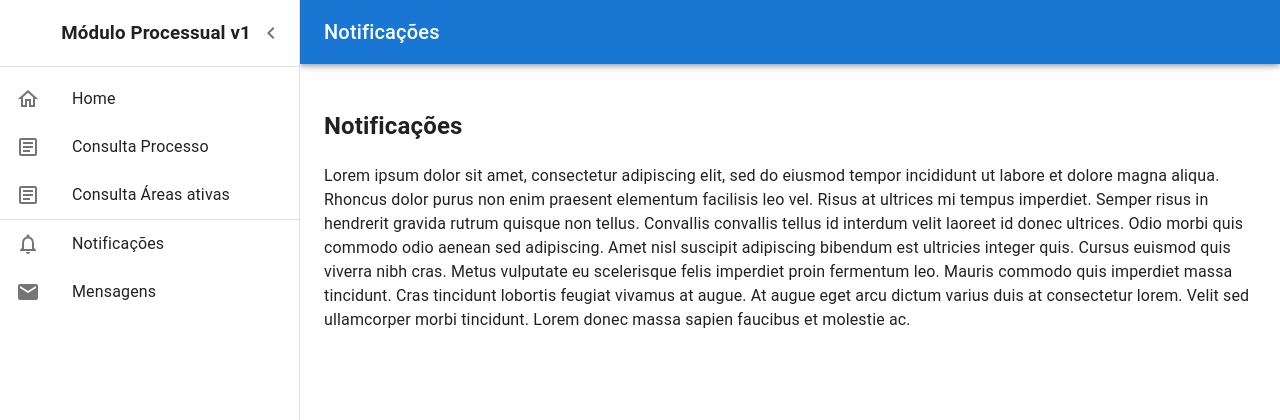
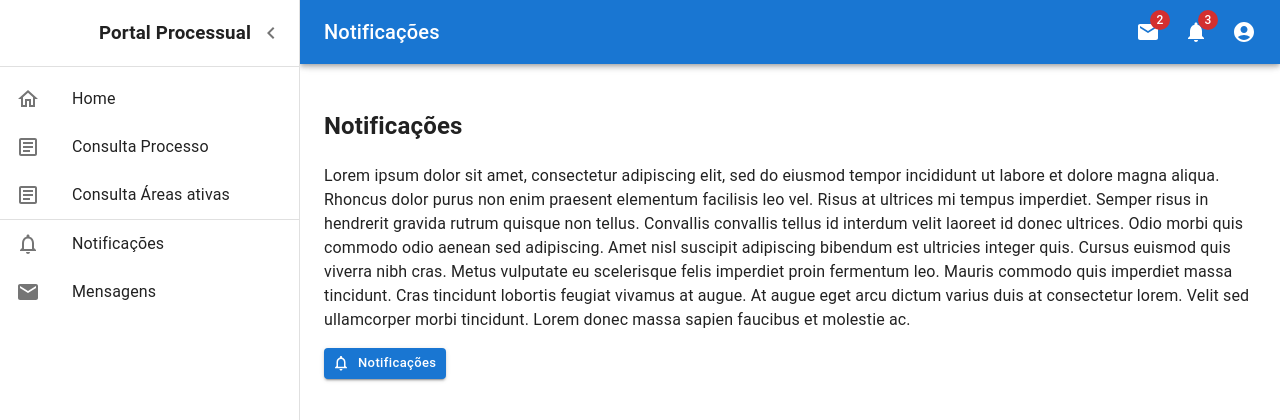
Before and after one commit to mtximai/portal-processual, a Next.js app: page /notificacoes in a window 1280 px wide. Shown: the top 420 px of the page. Built offline with nearby package versions, Linux system fonts and the light colour scheme.

Commit message:
Acrescentado componente MyToolbar

```diff
--- a/src/components/BtnSpinner.tsx
+++ b/src/components/BtnSpinner.tsx
@@ -7,7 +7,7 @@ import CircularProgress from '@mui/material/CircularProgress';
 
 type myProps = {
   onClick: React.MouseEventHandler
-  loading: boolean
+  loading?: boolean
   text?: string
   icon?: React.ReactNode
 }
@@ -21,16 +21,21 @@ export default function BtnProgress(props: myProps) {
   // Default:
   const mText = (text ?? 'Pesquisar')
   const mIcon = (icon ?? <Search />)
+  const mLoading = (loading ?? false)
 
   return (
     <Box sx={{ display: 'flex', alignItems: 'center' }}>
 
-      <Button color="primary" variant="contained" size="small"
-        startIcon={loading ? progress : mIcon}
-        disabled={loading}
+      <Button
+        color="primary"
+        variant="contained"
+        size="small"
+        startIcon={mLoading ? progress : mIcon}
+        disabled={mLoading}
         onClick={ onClick }
+        sx={{textTransform: 'none'}}
       >
-        { loading ? 'Aguarde...' : mText }
+        { mLoading ? 'Aguarde...' : mText }
       </Button>
 
     </Box>
--- a/src/components/Layout.tsx
+++ b/src/components/Layout.tsx
@@ -1,6 +1,6 @@
 // Mauro - 10/03/21
 
-import * as React from 'react';
+import React, { useState, useEffect, useContext } from 'react';
 import { styled, useTheme } from '@mui/material/styles';
 import Box from '@mui/material/Box';
 import Drawer from '@mui/material/Drawer';
@@ -16,15 +16,14 @@ import ChevronLeftIcon from '@mui/icons-material/ChevronLeft';
 import ListItem from '@mui/material/ListItem';
 import ListItemIcon from '@mui/material/ListItemIcon';
 import ListItemText from '@mui/material/ListItemText';
+import styles from '../styles/Layout.module.css'
 import { useRouter } from 'next/router'
-import styles from '../styles/Layout.module.css'
+import MyToolbar, { useCorreioUpdate } from './MyToolbar'
 
 
 const drawerWidth = 300;
 
-const Main = styled('main', { shouldForwardProp: (prop) => prop !== 'open' })
-<{ open?: boolean; }>
-
+const Main = styled('main', { shouldForwardProp: (prop) => prop !== 'open' })<{ open?: boolean; }>
   ( ({ theme, open }) => ({
     flexGrow: 1,
     padding: theme.spacing(3),
@@ -46,9 +45,9 @@ interface AppBarProps extends MuiAppBarProps {
   open?: boolean;
 }
 
-const AppBar = styled(MuiAppBar, {
-  shouldForwardProp: (prop) => prop !== 'open',
-})<AppBarProps>(({ theme, open }) => ({
+const AppBar = styled(MuiAppBar, { shouldForwardProp: (prop) => prop !== 'open', })<AppBarProps>(
+    ({ theme, open }) => (
+      {
         transition: theme.transitions.create(['margin', 'width'], {
           easing: theme.transitions.easing.sharp,
           duration: theme.transitions.duration.leavingScreen,
@@ -61,29 +60,59 @@ const AppBar = styled(MuiAppBar, {
             duration: theme.transitions.duration.enteringScreen,
           }),
         }),
-}));
+      }
+    )
+  );
 
-const DrawerHeader = styled('div')(({ theme }) => ({
+const DrawerHeader = styled('div')( ({ theme }) => (
+    {
       display: 'flex',
       alignItems: 'center',
       padding: theme.spacing(0, 1),
       // necessary for content to be below app bar
       ...theme.mixins.toolbar,
       justifyContent: 'flex-end',
-}));
+    }
+  ));
+
+export interface iContext {
+  f_drawerTitleUpdate(title: string): void
+  f_qtCorreioUpdate(qtCorreio: number): void
+  f_qtNotificacaoUpdate(qtNotificacao: number): void
+  qtCorreio: number
+  qtNotificacao: number
+}
+
+const LayoutContext = React.createContext()
+
+export function useLayoutUpdate() {
+  return useContext(LayoutContext)
+}
+
+interface iProps {
+  children: { children: JSX.Element }
+  menuItens: {text: string, icon: any, path: string }[]
+  tituloDrawer: string
+  titulo: string
+}
 
 
-// Componente
-export default function Layout(props) {
+// Component
+export default function Layout(props: iProps) {
+
+  const [qtCorreio, setQtCorreio] = useState(2)
+  const [qtNotificacao, setQtNotificacao] = useState(3)
+
+  const [tituloDrawer, setTituloDrawer] = useState(props.tituloDrawer ?? 'Título Drawer')
 
   const children: { children: JSX.Element } = props.children
 
   const menuItens: {text: string, icon: any, path: string }[] = props.menuItens
 
-  const [titulo, setTitulo] = React.useState('Toolbar')
+  const [titulo, setTitulo] = useState('Toolbar')
 
   const theme = useTheme();
-  const [open, setOpen] = React.useState(true);
+  const [open, setOpen] = useState(true);
 
   const handleDrawerOpen = () => {
     setOpen(true);
@@ -95,30 +124,43 @@ export default function Layout(props) {
 
   const router = useRouter();
 
-  React.useEffect( () => {
+  useEffect( () => {
     const item = menuItens.filter((e,i) => e.path == router.pathname)
 
     if (item.length >0) {
       setTitulo(item[0].text)
     }
-
-  }, [router.pathname])
+  }, [menuItens, router.pathname])
 
 
-  // const v = React.useRef('')
-  // v.current = `pathname: ${router.pathname} - asPath: ${router.asPath}`
+  function f_drawerTitleUpdate(msg: string) {
+    setTituloDrawer(msg)
+  }
 
-  // function param1(a: string, b:string) : boolean {
-  //   console.log('param =>', a, b, a==b)
-  //   return a==b
-  // }
+  function f_qtCorreioUpdate(n: number) {
+    setQtCorreio(n)
+  }
 
+  function f_qtNotificacaoUpdate(n: number) {
+    setQtNotificacao(n)
+  }
+
+  const mValue : iContext = {
+    f_drawerTitleUpdate,
+    f_qtCorreioUpdate,
+    f_qtNotificacaoUpdate,
+    qtCorreio,
+    qtNotificacao
+  }
 
   return (
+    <LayoutContext.Provider value={mValue}>
+
       <Box sx={{ display: 'flex' }}>
         <CssBaseline />
 
         <AppBar position="fixed" open={open}>
+
           <Toolbar>
             <IconButton
               color="inherit"
@@ -133,7 +175,12 @@ export default function Layout(props) {
             <Typography variant="h6" noWrap component="div">
               {titulo}
             </Typography>
+
+            <Box sx={{ flexGrow: 1 }} />
+
+            <MyToolbar qtCorreio={qtCorreio} qtNotificacao={qtNotificacao} />
           </Toolbar>
+
         </AppBar>
 
         <Drawer
@@ -150,7 +197,7 @@ export default function Layout(props) {
           open={open}
         >
           <DrawerHeader>
-          <h3>Módulo Processual v1</h3>
+            <h3>{tituloDrawer}</h3>
 
             <IconButton onClick={handleDrawerClose}>
               <ChevronLeftIcon />
@@ -188,6 +235,9 @@ export default function Layout(props) {
 
           { children }
         </Main>
+
       </Box>
+    </LayoutContext.Provider>
+
   );
 }
--- /dev/null
+++ b/src/components/MyToolbar.tsx
@@ -0,0 +1,119 @@
+import React, { useState, useEffect, useContext } from 'react';
+import { styled, useTheme } from '@mui/material/styles';
+import Box from '@mui/material/Box';
+import Drawer from '@mui/material/Drawer';
+import CssBaseline from '@mui/material/CssBaseline';
+import MuiAppBar, { AppBarProps as MuiAppBarProps } from '@mui/material/AppBar';
+import Toolbar from '@mui/material/Toolbar';
+import List from '@mui/material/List';
+import Typography from '@mui/material/Typography';
+import Divider from '@mui/material/Divider';
+import IconButton from '@mui/material/IconButton';
+import MenuIcon from '@mui/icons-material/Menu';
+import ChevronLeftIcon from '@mui/icons-material/ChevronLeft';
+import ListItem from '@mui/material/ListItem';
+import ListItemIcon from '@mui/material/ListItemIcon';
+import ListItemText from '@mui/material/ListItemText';
+
+import styles from '../styles/Layout.module.css'
+import { useRouter } from 'next/router'
+import Menu from '@mui/material/Menu';
+import MenuItem from '@mui/material/MenuItem';
+import Badge from '@mui/material/Badge';
+
+import MailIcon from '@mui/icons-material/Mail';
+import NotificationsIcon from '@mui/icons-material/Notifications';
+import AccountCircle from '@mui/icons-material/AccountCircle';
+
+
+const menuId = 'primary-search-account-menu';
+
+// Exportando o context
+const ToolbarContext = React.createContext()
+
+export function useCorreioUpdate() {
+  return useContext(ToolbarContext)
+}
+
+interface iProps {
+  qtCorreio: number
+  qtNotificacao: number
+}
+
+export default function MyToolbar(props: iProps) {
+
+  const qtCorreio = props.qtCorreio
+  const qtNotificacao = props.qtNotificacao
+
+  const [anchorEl, setAnchorEl] = React.useState<null | HTMLElement>(null);
+
+  const isMenuOpen = Boolean(anchorEl);
+
+  const handleMenuClose = () => {
+    setAnchorEl(null);
+  };
+
+  const handleProfileMenuOpen = (event: React.MouseEvent<HTMLElement>) => {
+    setAnchorEl(event.currentTarget);
+  };
+
+  const renderMenu = (
+      <Menu
+        anchorEl={anchorEl}
+        anchorOrigin={{
+          vertical: 'top',
+          horizontal: 'right',
+        }}
+        id={menuId}
+        keepMounted
+        transformOrigin={{
+          vertical: 'top',
+          horizontal: 'right',
+        }}
+        open={isMenuOpen}
+        onClose={handleMenuClose}
+      >
+        <MenuItem onClick={handleMenuClose}>Profile</MenuItem>
+        <MenuItem onClick={handleMenuClose}>My account</MenuItem>
+      </Menu>
+
+  );
+
+  return (
+    // <ToolbarContext.Provider value={f_correioUpdate}>
+
+      <Box sx={{ display: { xs: 'none', md: 'flex' } }}>
+
+        <IconButton size="large" aria-label="show 4 new mails" color="inherit">
+          <Badge badgeContent={qtCorreio} color="error">
+            <MailIcon />
+          </Badge>
+        </IconButton>
+
+        <IconButton
+          size="large"
+          aria-label="show new notifications"
+          color="inherit"
+          >
+          <Badge badgeContent={qtNotificacao} color="error">
+            <NotificationsIcon />
+          </Badge>
+        </IconButton>
+
+        <IconButton
+          size="large"
+          edge="end"
+          aria-label="account of current user"
+          aria-controls={menuId}
+          aria-haspopup="true"
+          onClick={handleProfileMenuOpen}
+          color="inherit"
+          >
+          <AccountCircle />
+        </IconButton>
+
+        { renderMenu }
+      </Box>
+    // </ToolbarContext.Provider>
+  )
+}
--- a/src/pages/_app.js
+++ b/src/pages/_app.js
@@ -16,7 +16,7 @@ const menuItens = [
 function MyApp({ Component, pageProps }) {
 
   return (
-    <Layout menuItens={menuItens} >
+    <Layout menuItens={menuItens} tituloDrawer='Portal Processual' >
       <Component {...pageProps} />
     </Layout>
   )
--- a/src/pages/notificacoes.tsx
+++ b/src/pages/notificacoes.tsx
@@ -1,9 +1,23 @@
+import { NotificationsNoneOutlined } from "@mui/icons-material";
+import { Box, Button } from "@mui/material";
 import Typography from "@mui/material/Typography";
+import BtnSpinner from "../components/BtnSpinner";
+import { useLayoutUpdate, iContext } from '../components/Layout';
 
 export default function Tela1() {
 
+  const ctxLayout = useLayoutUpdate() as iContext
+
+  function f_onClick() {
+    ctxLayout.f_qtNotificacaoUpdate(ctxLayout.qtNotificacao + 1)
+  }
+
   return (
-    <div>
+    <Box
+      display='flex'
+      flexDirection='column'
+
+    >
 
       <h2>Notificações</h2>
 
@@ -22,6 +36,12 @@ export default function Tela1() {
         sapien faucibus et molestie ac.
       </Typography>
 
-    </div>
+      <BtnSpinner
+        text='Notificações'
+        icon={<NotificationsNoneOutlined />}
+        onClick={f_onClick}
+      />
+
+    </Box>
   )
 }
```
Also changed, not shown: src/pages/consultaProcesso.tsx (+7 -10 lines), src/pages/mensagens.tsx (+17 -0 lines). Lines whose indentation alone changed are shown as unchanged.
